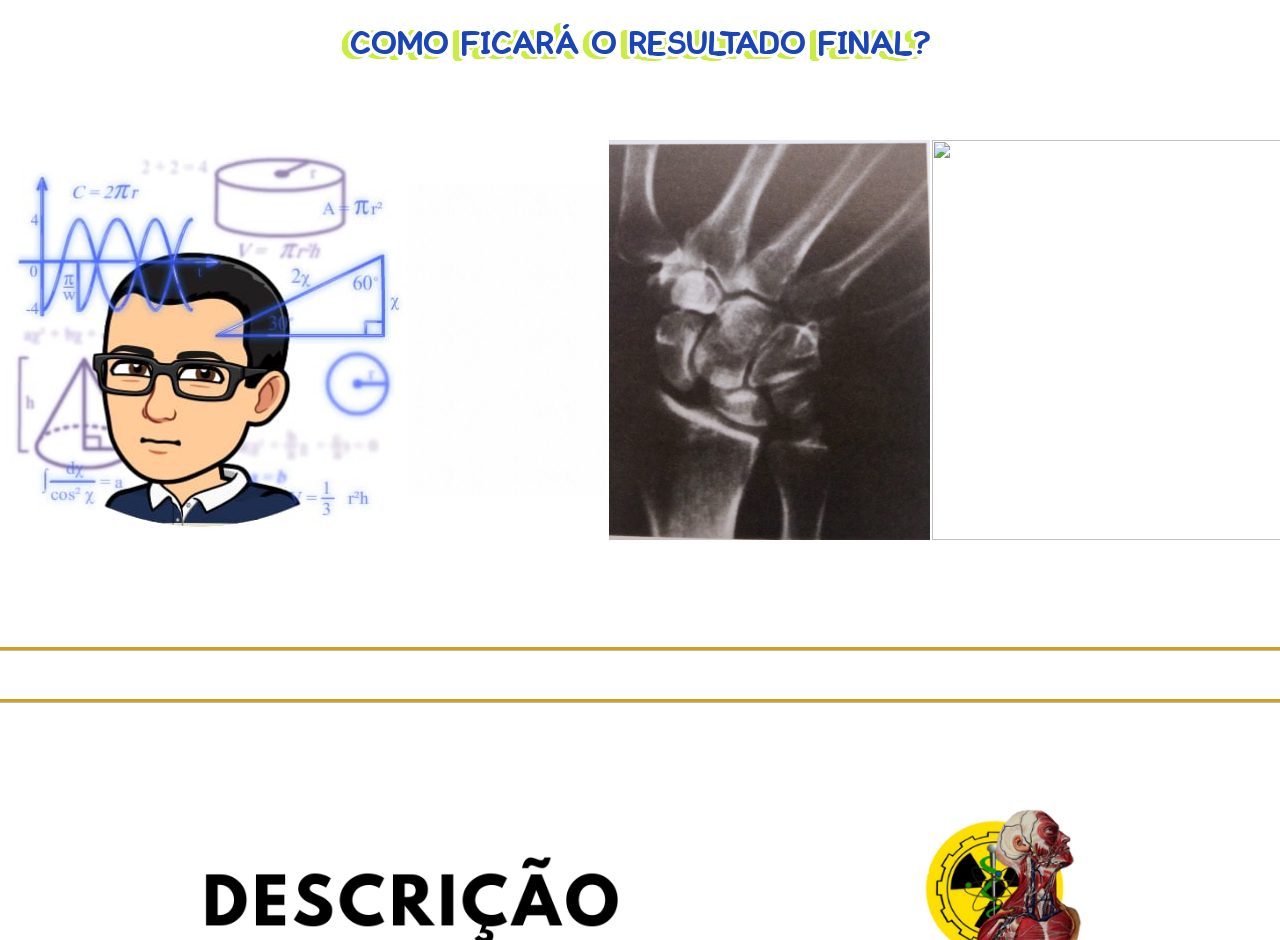
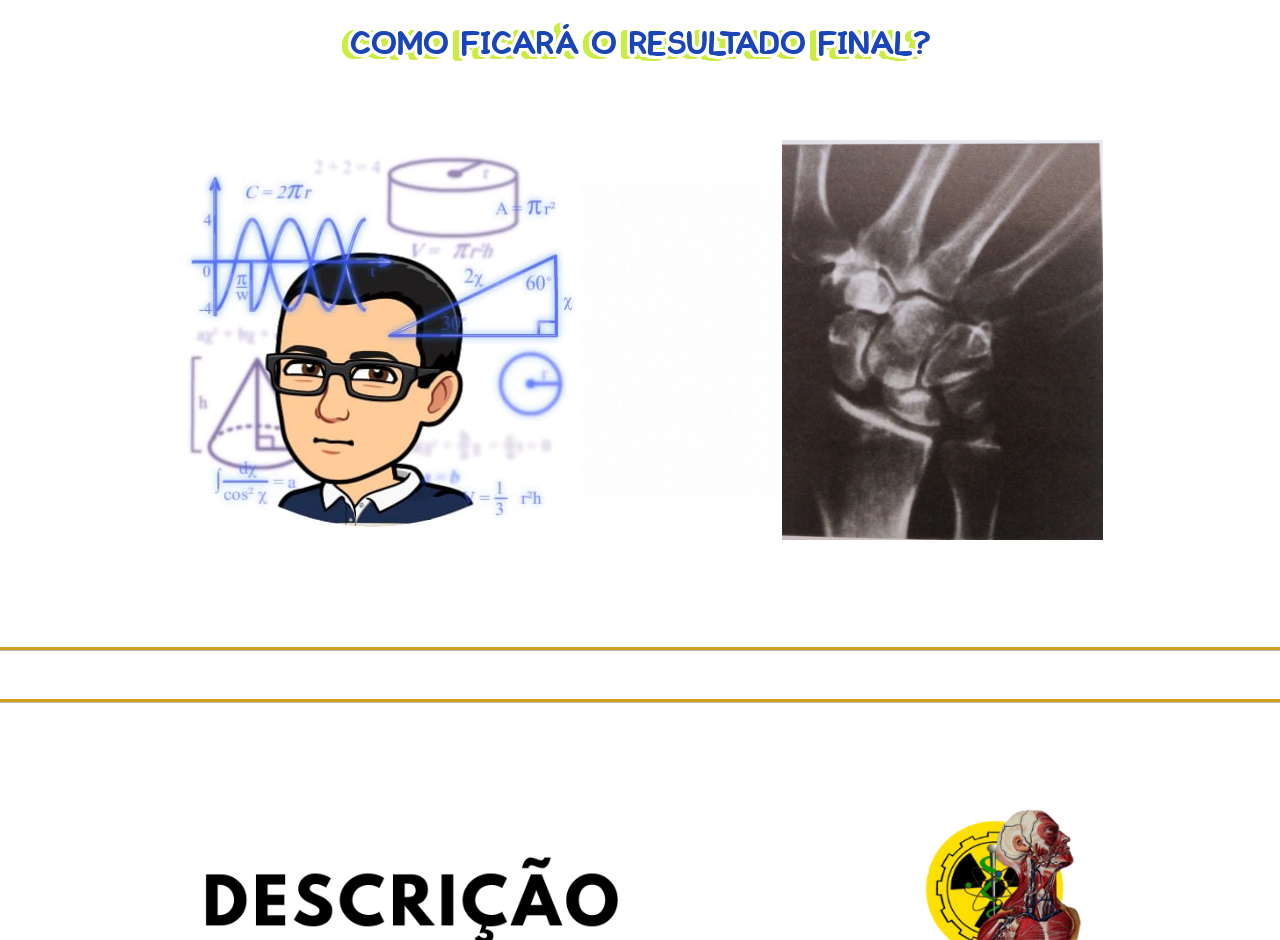
Before and after one commit to Kk-auy/desms7, a plain HTML site: page index.html in a window 1280 px wide. Shown: the part 1705-2645 px from the top of the page. Drawn offline with Linux system fonts and the light colour scheme.

Commit message:
Update index.html

```diff
--- a/index.html
+++ b/index.html
@@ -53,7 +53,6 @@
 <center><td><img src="r2.jpeg" height="400"></a></td></center>
 <center><td><img src="br.jpg" width="200"></td></center>
 <center><td><img src="r1.jpeg" height="400"></td></center>
-<center><td><img src="r3.png" height="400"></td></center>
   </tr>
 </table></p>
 </center>
```
